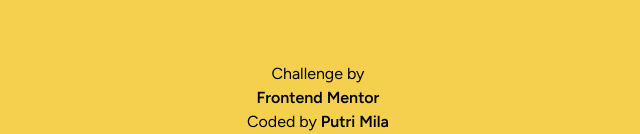
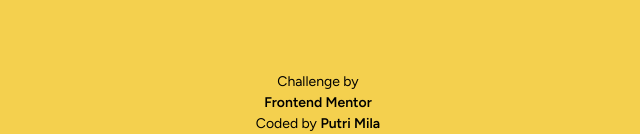
Before and after one commit to ycezz/frontend, a plain HTML site: page JavaScript-Project/02.blog-preview/index.html in a window 1280 px wide. Shown: the part 666-800 px from the top of the page, without its empty margins (322-962 px from the left). Drawn offline with Linux system fonts and the light colour scheme.

Commit message:
add size styling

```diff
--- a/JavaScript-Project/02.blog-preview/styles.css
+++ b/JavaScript-Project/02.blog-preview/styles.css
@@ -178,6 +178,10 @@
     bottom: 0;
 }
 
+.attribution {
+    font-size: var(--fs-350);
+}
+
 .attribution a {
     color: var(--clr-hitam);
     text-decoration: none;
```
